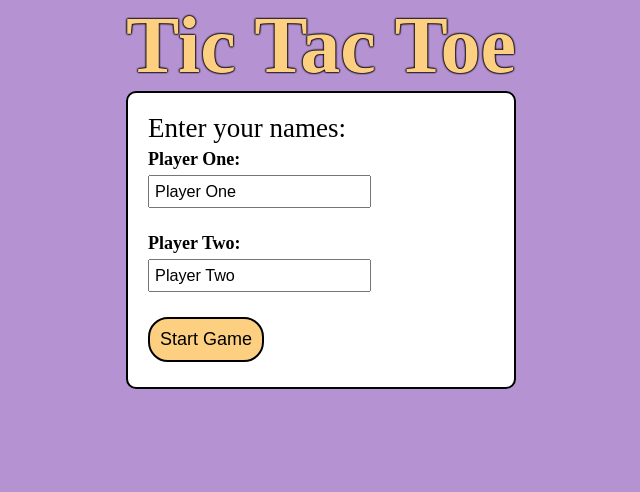
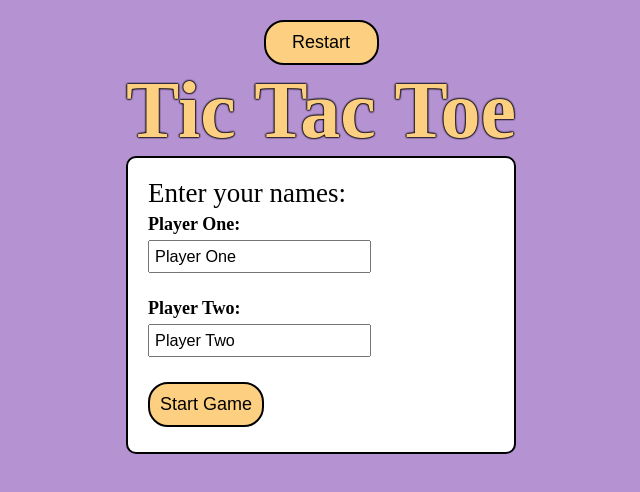
Before and after one commit to lufi479/tic-tac-toe, a plain HTML site: page index.html in a window 1280 px wide. Shown: the whole page, without its empty margins (319-959 px from the left). Drawn offline with Linux system fonts and the light colour scheme.

Commit message:
Add styles to the game while it is playing

```diff
--- a/index.html
+++ b/index.html
@@ -13,6 +13,7 @@
         <div class="container">
             <div class="board"></div>
         </div>
+        <button class="ui-btn">Restart</button>
     </div>
     <div class="begin">
         <h1>Tic Tac Toe</h1>
--- a/styles.css
+++ b/styles.css
@@ -21,10 +21,14 @@ body {
     background-color: var(--purple);
 }
 
+h1, h2 {
+    color: var(--yellow);
+    text-shadow: 0 0 2px black, 0 0 2px black, 0 0 2px black, 0 0 2px black;
+
+}
+
 h1 {
     font-size: 80px;
-    color: var(--yellow);
-    text-shadow: 0 0 2px black, 0 0 2px black, 0 0 2px black, 0 0 2px black;
 }
 
 button{
@@ -74,6 +78,14 @@ input[type="text"]{
 }
 
 .game{
+    display: flex;
+    flex-direction: column;
+    align-items: center;
+}
+
+h2.turn{
+    font-size: 64px;
+    margin-bottom: 10px;
 
 }
 
@@ -107,6 +119,14 @@ input[type="text"]{
     border: none;
 }
 
+.game button.ui-btn{
+    align-self: flex-start;
+    width: 115px;
+    height: 45px;
+    margin-top: 10px;
+}
+
+
 button:hover{
     box-shadow: 0px 0px 5px rgba(0, 0, 0, 1) inset;
 }
```
